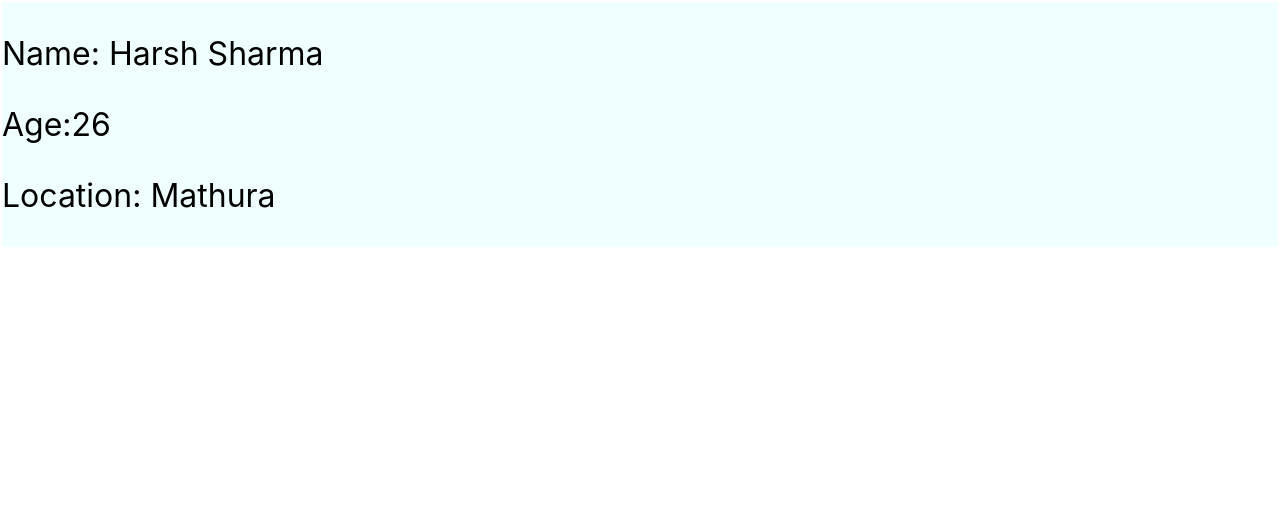
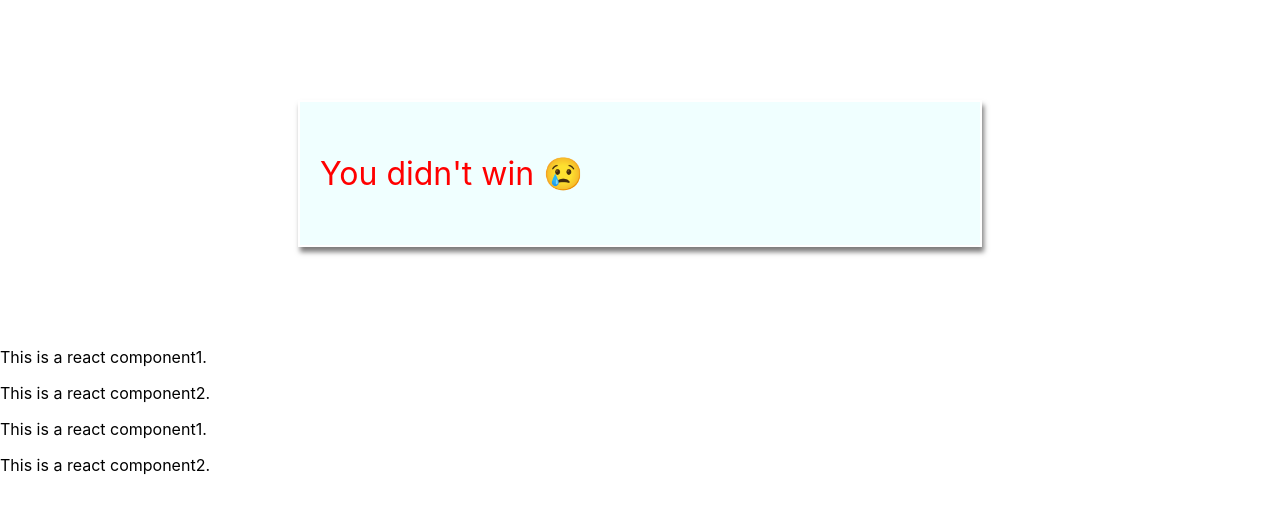
Before and after one commit to harsh-sharma-z/learn-react, a React (Create React App) app: page / in a window 1280 px wide. Shown: the top 514 px of the page. Built offline with nearby package versions, Linux system fonts and the light colour scheme.

Commit message:
css changed

```diff
--- a/src/App.js
+++ b/src/App.js
@@ -3,6 +3,7 @@ import "./App.css";
 function App() {
   return (
     <div>
+
       <div>
         <p>This is a react component1.</p>
       </div>
--- a/src/components/Person.css
+++ b/src/components/Person.css
@@ -2,4 +2,8 @@
     border: 2px solid white;
     font-size: 2rem;
     background-color: azure;
+    box-shadow: 2px 5px 5px rgb(125,124,124);
+    padding: 1rem;width: 50%;
+    margin:100px auto;
+
 }
--- a/src/components/Person.js
+++ b/src/components/Person.js
@@ -1,11 +1,18 @@
 import React from 'react'
 import './Person.css'
 const Person = () => {
+  let luckyNumber=7;
+  let randomNumber=Math.floor(Math.random()*10);
   return (
-    <div className='person'>
-        <p>Name: Harsh Sharma</p>
+    < div  style={{color:"red",padding:"20px"}} className='person'>
+        {(randomNumber==luckyNumber)?
+        <div>
+          <p>Name: Harsh Sharma</p>
         <p>Age:26</p>
         <p>Location: Mathura</p>
+        <img src='https://media.tenor.com/images/2314a68e24a91e60c4cd9eed4981dd58/raw' alt='' style={{width:"150px"}}/>
+        <p>My number is: {randomNumber}</p>
+        </div>: <p>You didn't win 😢</p>}
     </div>
   )
 }
--- a/src/index.js
+++ b/src/index.js
@@ -7,7 +7,7 @@ const root = ReactDOM.createRoot(document.getElementById("root"));
 root.render(
   <div>
     <Person />
-    {/* <App />
-    <App /> */}
+    <App />
+    <App />
   </div>
 );
```
